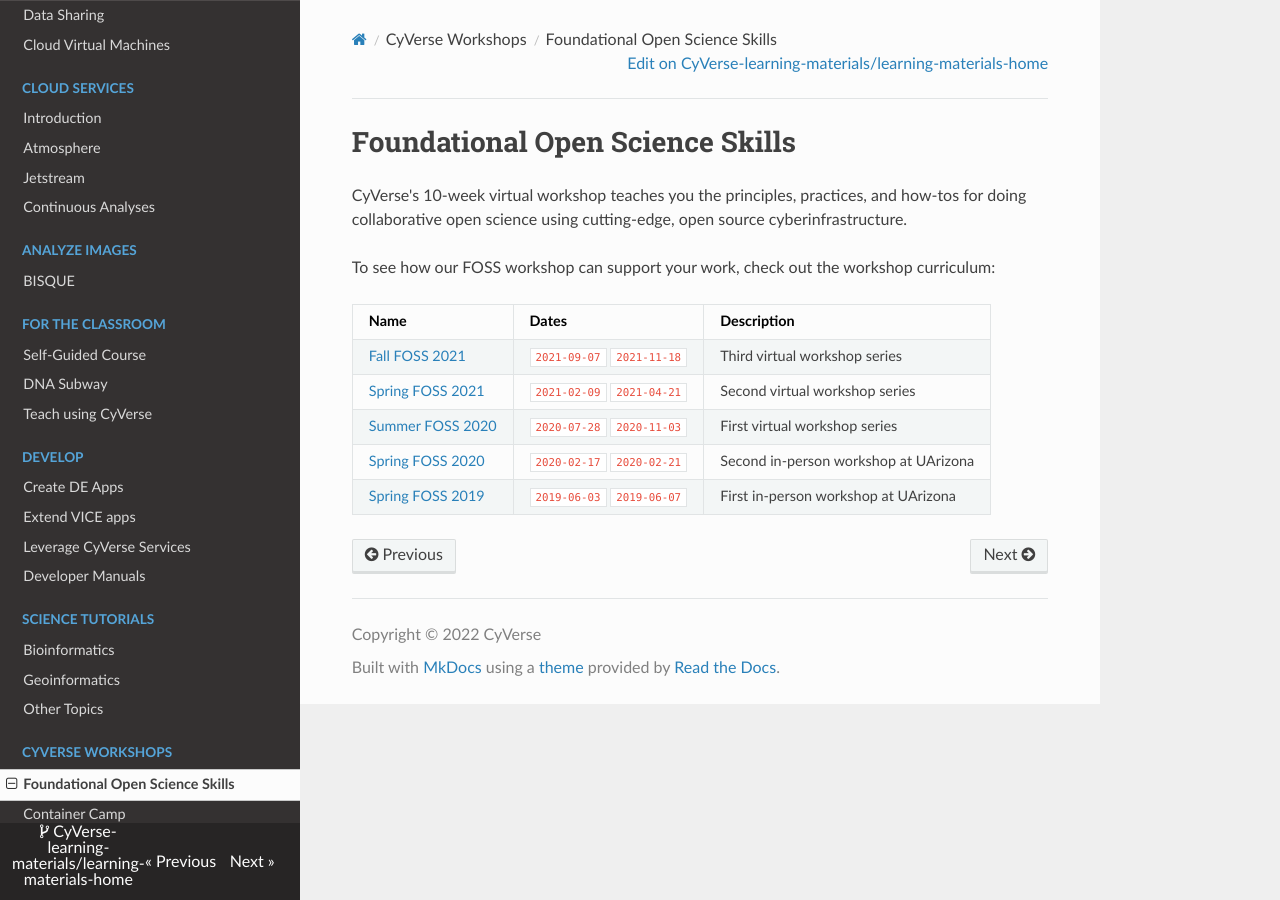
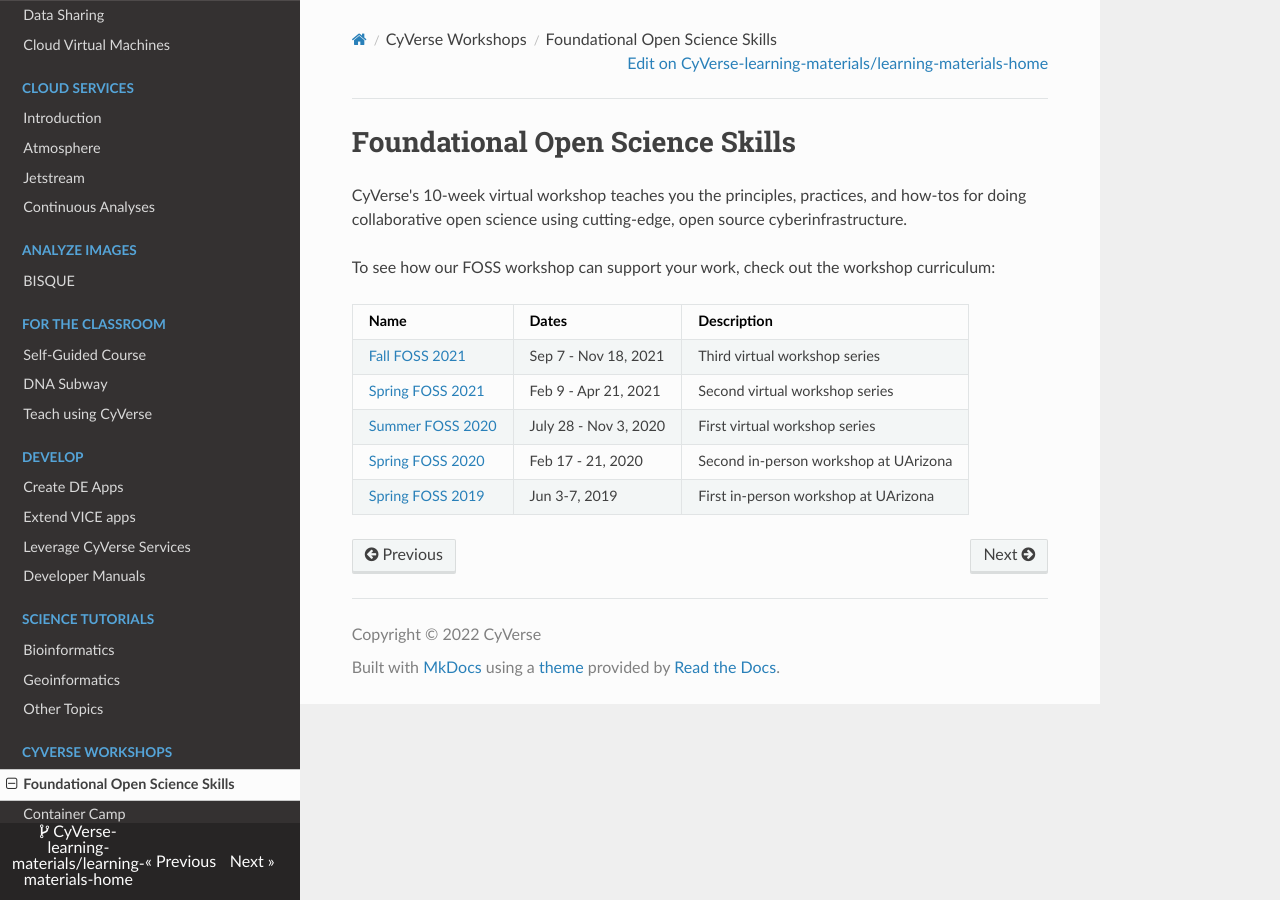
Before and after one commit to CyVerse-learning-materials/learning-materials-home, an MkDocs documentation site: the page built from docs/foss.md, in a window 1280 px wide. Built offline with MkDocs 1.6.1, drawn with Linux system fonts in a browser that asks for light colours; nearby versions of some CDN libraries; a script that is not in the unit is left out.

Commit message:
Update foss.md

```diff
--- a/docs/foss.md
+++ b/docs/foss.md
@@ -7,8 +7,8 @@
 
 | Name | Dates | Description |
 |------|-------|-------------|
-| [Fall FOSS 2021](https://learning.cyverse.org/projects/cyverse-foss/en/latest/index.html) | `2021-09-07` `2021-11-18` | Third virtual workshop series |
-| [Spring FOSS 2021](https://learning.cyverse.org/projects/foss/en/foss-2021-spring/index.html) | `2021-02-09` `2021-04-21` | Second virtual workshop series |
-| [Summer FOSS 2020](https://cyverse-foss-2020.readthedocs-hosted.com/en/latest/index.html) | `2020-07-28` `2020-11-03` | First virtual workshop series |
-| [Spring FOSS 2020](https://learning.cyverse.org/projects/foss/en/foss-2020-spring/index.html) | `2020-02-17` `2020-02-21` | Second in-person workshop at UArizona |
-| [Spring FOSS 2019](https://learning.cyverse.org/projects/foss/en/foss-2019-spring/index.html) | `2019-06-03` `2019-06-07` | First in-person workshop at UArizona |
+| [Fall FOSS 2021](https://learning.cyverse.org/projects/cyverse-foss/en/latest/index.html) | Sep 7 - Nov 18, 2021 | Third virtual workshop series |
+| [Spring FOSS 2021](https://learning.cyverse.org/projects/foss/en/foss-2021-spring/index.html) | Feb 9 - Apr 21, 2021 | Second virtual workshop series |
+| [Summer FOSS 2020](https://cyverse-foss-2020.readthedocs-hosted.com/en/latest/index.html) | July 28 - Nov 3, 2020 | First virtual workshop series |
+| [Spring FOSS 2020](https://learning.cyverse.org/projects/foss/en/foss-2020-spring/index.html) | Feb 17 - 21, 2020 | Second in-person workshop at UArizona |
+| [Spring FOSS 2019](https://learning.cyverse.org/projects/foss/en/foss-2019-spring/index.html) | Jun 3-7, 2019 | First in-person workshop at UArizona |
```
